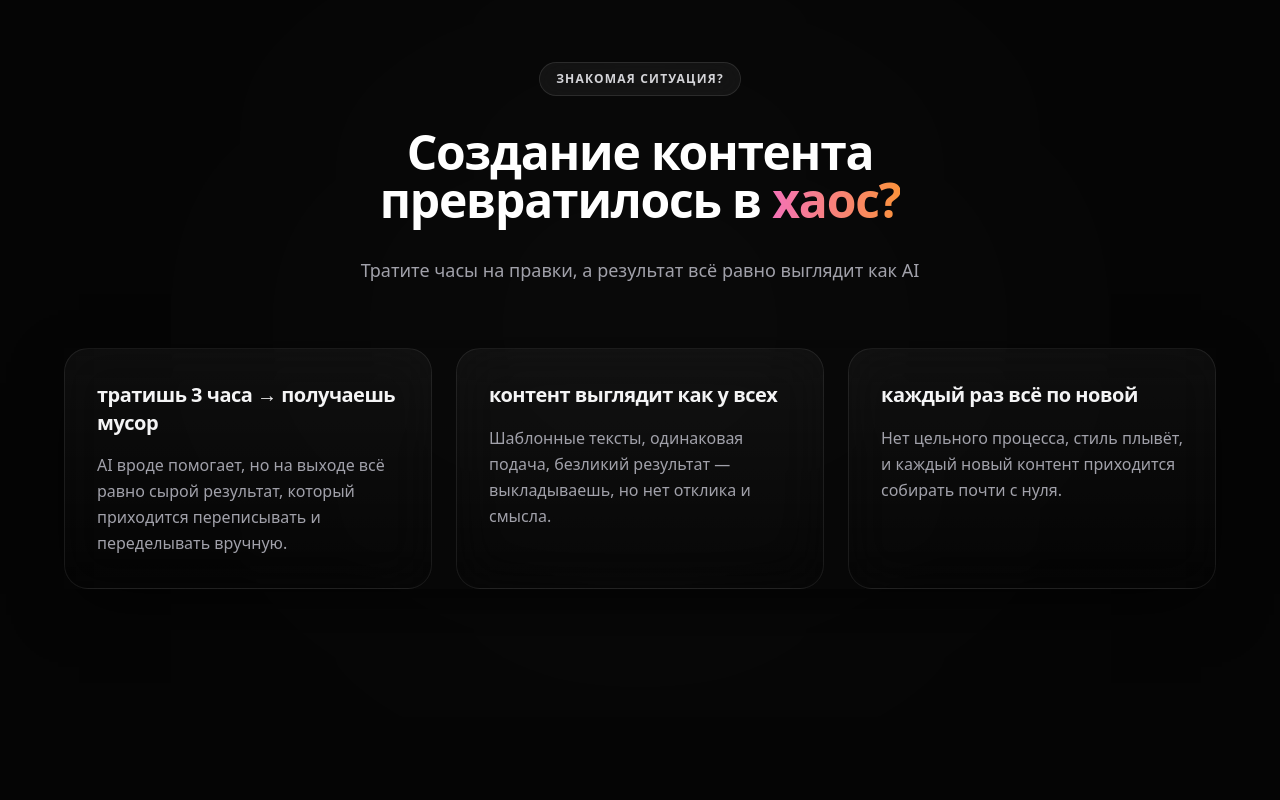
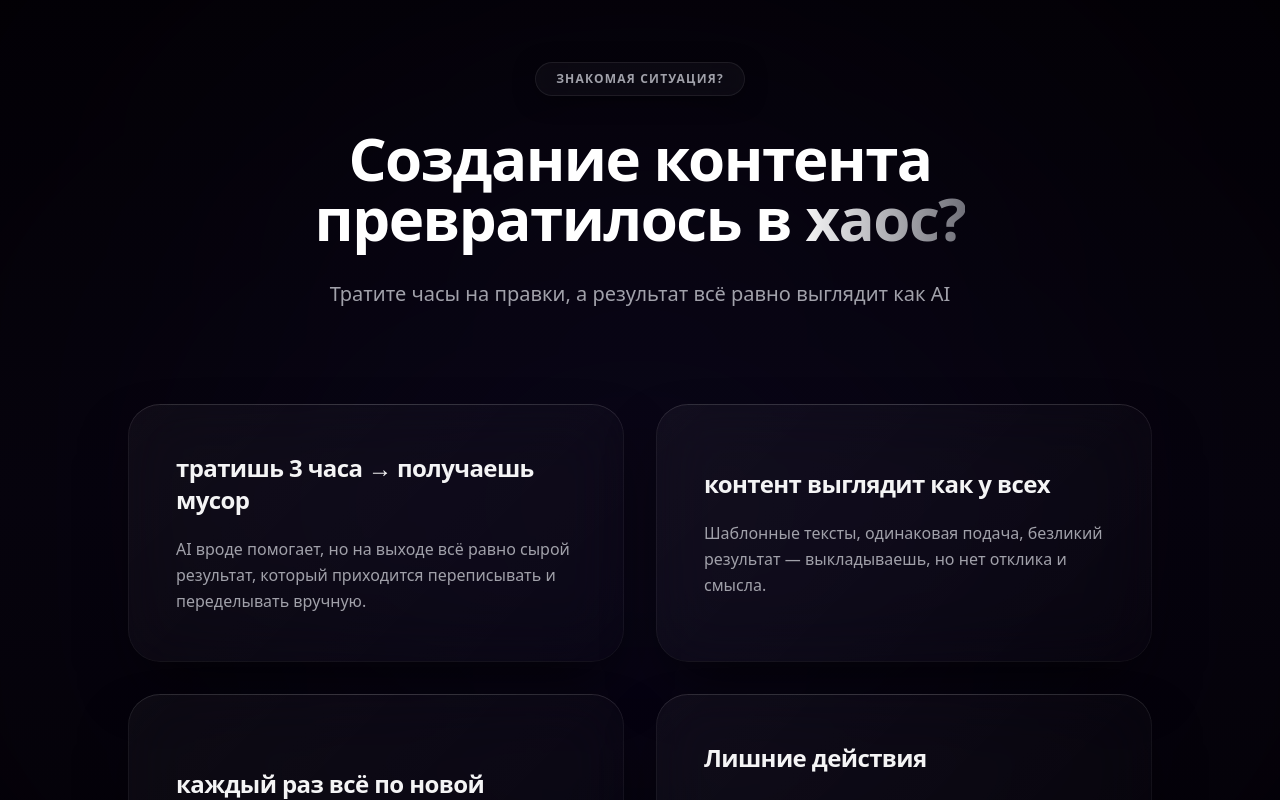
Before and after one commit to matteimikeska49-bot/gtf, a React (Vite) app: page / in a window 1280 px wide. Shown: the part 2400-3200 px from the top of the page. Built offline with nearby package versions, Linux system fonts and the light colour scheme.

Commit message:
style(ProblemSection): deep visual redesign to dark premium glassmorphism, 4 cards 2x2 grid

```diff
--- a/src/components/ProblemSection.jsx
+++ b/src/components/ProblemSection.jsx
@@ -14,58 +14,79 @@ export const ProblemSection = () => {
     {
       title: "каждый раз всё по новой",
       desc: "Нет цельного процесса, стиль плывёт, и каждый новый контент приходится собирать почти с нуля."
+    },
+    {
+      title: "Лишние действия",
+      desc: "Регистрации, подписки, оплаты, переключения между сервисами — время и деньги уходят не на контент, а на постоянную возню с инструментами."
     }
   ];
 
   return (
-    <section className="py-24 md:py-32 px-6 relative z-10 overflow-hidden bg-[#050505]">
+    <section className="py-24 md:py-32 px-6 relative z-10 w-full overflow-hidden bg-gradient-to-b from-[#030105] via-[#06030c] to-[#030105]">
 
-      {/* ─── Очень тусклый, холодный фоновый свет ─── */}
-      <div className="absolute left-1/2 top-1/2 -translate-x-1/2 -translate-y-1/2 w-[800px] h-[800px] bg-white/[0.02] blur-[150px] rounded-[100%] pointer-events-none" />
+      {/* ─── Атмосферное мягкое свечение ─── */}
+      <div className="absolute top-1/2 left-1/2 -translate-x-1/2 -translate-y-1/2 w-[90%] md:w-[70%] h-[80%] bg-indigo-900/10 blur-[150px] md:blur-[180px] pointer-events-none -z-10 rounded-[100%]" />
 
-      <div className="max-w-7xl mx-auto relative z-10">
+      <div className="max-w-5xl mx-auto relative z-10">
         <motion.div
           initial={{ opacity: 0, y: 40 }}
           whileInView={{ opacity: 1, y: 0 }}
           viewport={{ once: true }}
           transition={{ duration: 0.8, ease: "easeOut" }}
-          className="text-center flex flex-col items-center"
+          className="text-center flex flex-col items-center mb-16 md:mb-24"
         >
           {/* Badge */}
-          <div className="inline-flex items-center gap-2 px-4 py-2 rounded-full border border-white/10 bg-white/5 text-zinc-300 text-xs tracking-widest uppercase font-bold mb-8 backdrop-blur-md">
+          <div className="inline-flex items-center gap-2 px-5 py-2 rounded-full border border-white/[0.08] bg-white/[0.03] text-zinc-400 text-xs tracking-widest uppercase font-bold mb-8 backdrop-blur-md shadow-[0_4px_24px_-4px_rgba(0,0,0,0.5)]">
             <span>Знакомая ситуация?</span>
           </div>
 
           {/* Заголовок */}
           <div className="max-w-3xl mx-auto w-full">
-            <h2 className="text-3xl md:text-4xl lg:text-5xl font-bold text-white mb-4 tracking-tight leading-tight text-balance">
-              Создание контента <br className="hidden md:block"/> превратилось в <span className="text-gradient-brand">хаос?</span>
+            <h2 className="text-4xl md:text-5xl lg:text-6xl font-bold text-white mb-6 tracking-tight leading-tight text-balance">
+              Создание контента <br className="hidden md:block"/> превратилось в <span className="bg-gradient-to-r from-zinc-100 to-zinc-500 bg-clip-text text-transparent">хаос?</span>
             </h2>
           </div>
 
           {/* Подзаголовок */}
-          <p className="text-zinc-400 text-lg max-w-2xl mx-auto text-center mt-4">
+          <p className="text-zinc-400 text-lg md:text-xl max-w-2xl mx-auto text-center mt-2 leading-relaxed">
             Тратите часы на правки, а результат всё равно выглядит как AI
           </p>
         </motion.div>
 
-        {/* ─── Сетка и карточки (парящие, стеклянные) ─── */}
-        <div className="grid grid-cols-1 md:grid-cols-3 gap-6 w-full max-w-6xl mx-auto mt-16 shadow-[0_20px_60px_-15px_rgba(0,0,0,0.8)] place-items-stretch">
+        {/* ─── Премиальная сетка карточек 2x2 ─── */}
+        <div className="grid grid-cols-1 md:grid-cols-2 gap-6 md:gap-8 w-full max-w-5xl mx-auto relative place-items-stretch">
+
           {problems.map((p, i) => (
             <motion.div
               key={i}
               initial={{ opacity: 0, y: 30 }}
               whileInView={{ opacity: 1, y: 0 }}
               viewport={{ once: true }}
-              transition={{ duration: 0.6, delay: i * 0.1, ease: "easeOut" }}
-              className="bg-gradient-to-b from-white/[0.04] to-transparent border border-white/[0.08] backdrop-blur-xl rounded-3xl p-8 relative overflow-hidden transition-all duration-300 hover:bg-white/[0.06] hover:border-white/[0.12] hover:shadow-[0_0_30px_rgba(255,255,255,0.03)] h-full flex flex-col"
+              transition={{ duration: 0.7, delay: i * 0.15, ease: "easeOut" }}
+              className="group relative p-8 md:p-12 rounded-[2rem] overflow-hidden flex flex-col justify-center min-h-[240px] hover:-translate-y-1 transition-transform duration-500"
+              style={{
+                 background: 'linear-gradient(135deg, rgba(255,255,255,0.04) 0%, rgba(255,255,255,0.01) 100%)',
+                 backgroundBlendMode: 'overlay',
+                 boxShadow: '0 30px 60px -15px rgba(0,0,0,0.6), inset 0 1px 0 rgba(255,255,255,0.08), inset 0 -1px 0 rgba(0,0,0,0.3)',
+                 backdropFilter: 'blur(30px)'
+              }}
             >
-              <h3 className="text-xl font-semibold text-zinc-100 mb-4 tracking-tight leading-snug">
-                {p.title}
-              </h3>
-              <p className="text-zinc-400 leading-relaxed text-base flex-1">
-                {p.desc}
-              </p>
+              {/* Рамка и блики прозрачности (Glass lines) */}
+              <div className="absolute inset-0 rounded-[2rem] border border-white/[0.05] group-hover:border-white/[0.12] transition-colors duration-500" />
+              <div className="absolute top-0 inset-x-8 h-px bg-gradient-to-r from-transparent via-white/20 to-transparent opacity-30 group-hover:opacity-100 transition-opacity duration-700" />
+
+              {/* Мягкий hover свет внутри */}
+              <div className="absolute inset-0 bg-gradient-to-tr from-white/[0.05] to-transparent opacity-0 group-hover:opacity-100 transition-opacity duration-500 pointer-events-none" />
+
+              {/* Контент карточки */}
+              <div className="relative z-10 flex flex-col">
+                <h3 className="text-xl md:text-2xl font-semibold text-zinc-100 mb-5 tracking-tight leading-snug">
+                  {p.title}
+                </h3>
+                <p className="text-zinc-400 group-hover:text-zinc-300 transition-colors duration-300 leading-relaxed text-base font-medium">
+                  {p.desc}
+                </p>
+              </div>
             </motion.div>
           ))}
         </div>
```
